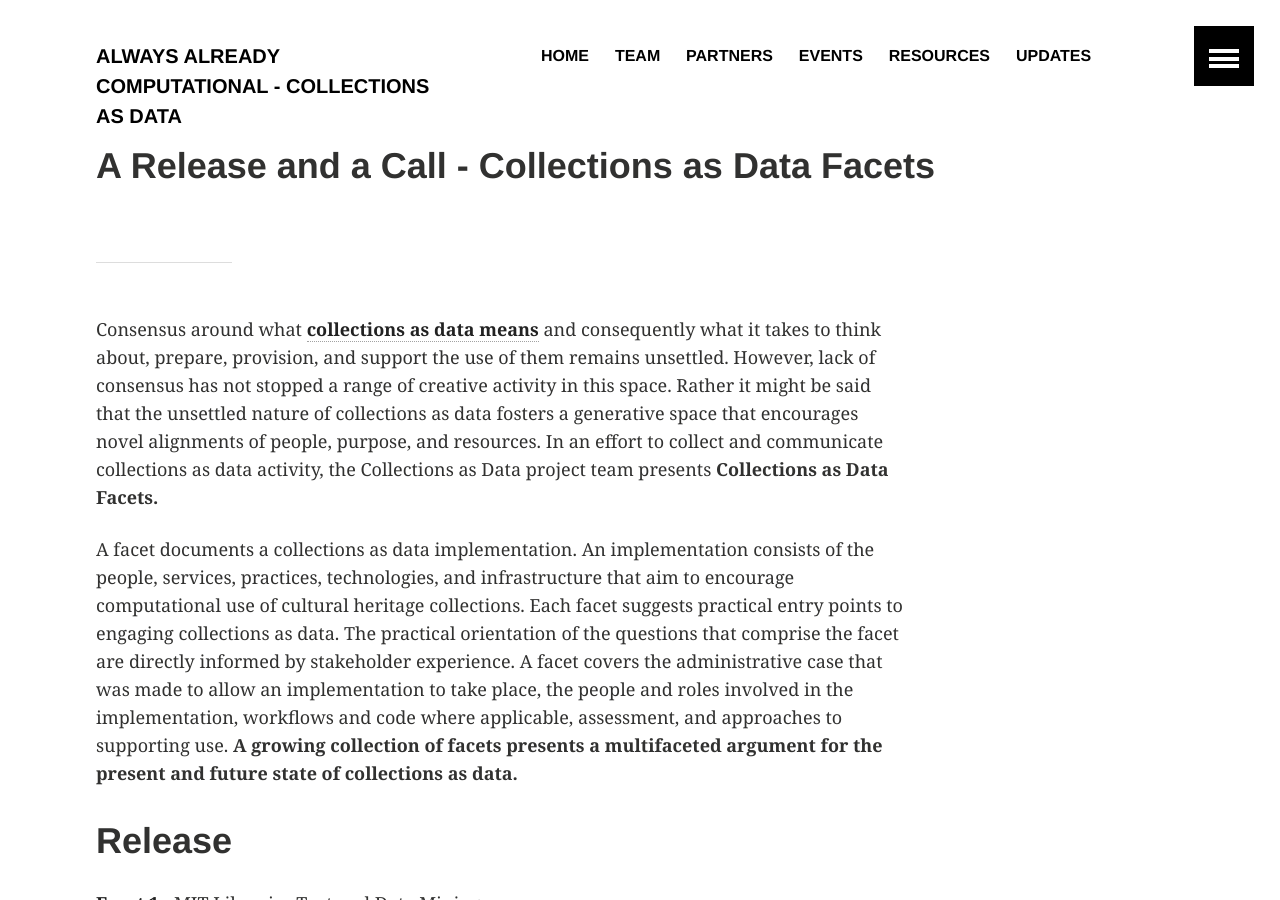
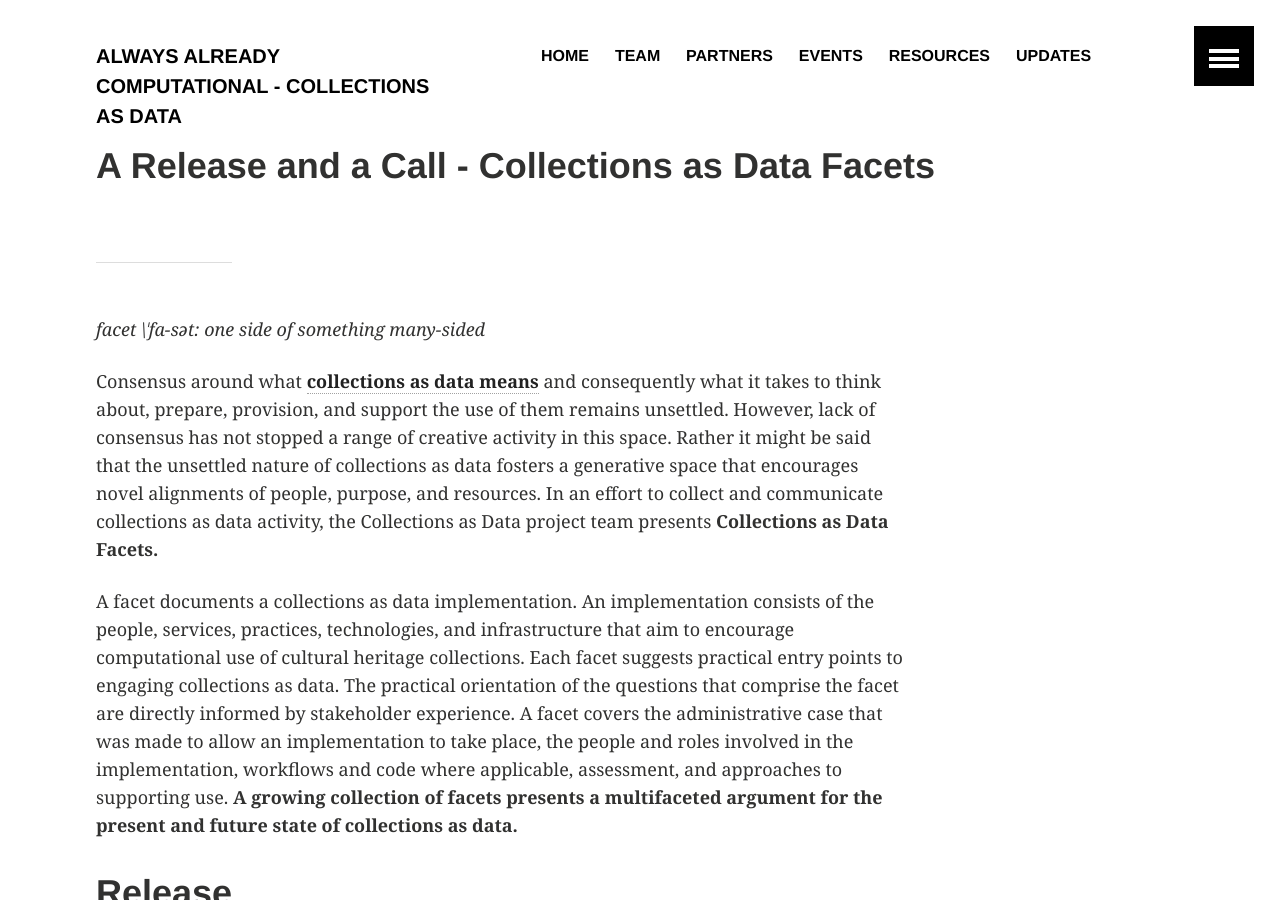
Before and after one commit to collectionsasdata/collectionsasdata.github.io, a Jekyll site: the page built from _posts/2017-8-9-facets.markdown, in a window 1280 px wide and 900 px high. Built offline with Jekyll 4.4.1, drawn with Linux system fonts in a browser that asks for light colours.

Commit message:
Update 2017-8-9-facets.markdown

```diff
--- a/_posts/2017-8-9-facets.markdown
+++ b/_posts/2017-8-9-facets.markdown
@@ -5,6 +5,7 @@ date:   2017-8-9
 teaser: "A Release and a Call - Collections as Data Facets"
 ---
 ---
+*facet \ˈfa-sət\: one side of something many-sided*
 
 Consensus around what [**collections as data means**](https://collectionsasdata.github.io/statement/) and consequently what it takes to think about, prepare, provision, and support the use of them remains unsettled. However, lack of consensus has not stopped a range of creative activity in this space. Rather it might be said that the unsettled nature of collections as data fosters a generative space that encourages novel alignments of people, purpose, and resources. In an effort to collect and communicate collections as data activity, the Collections as Data project team presents **Collections as Data Facets.**
 
```
